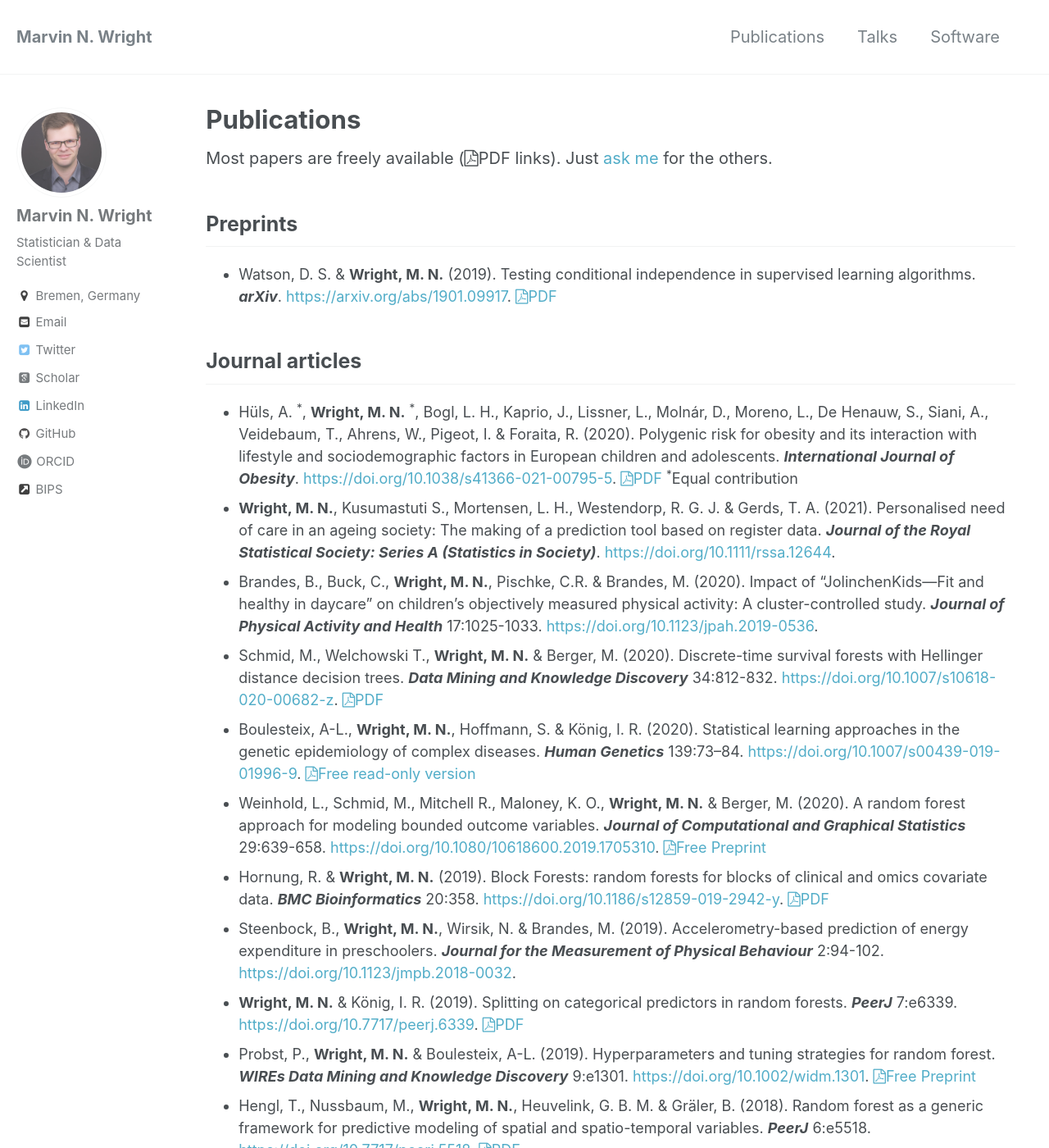
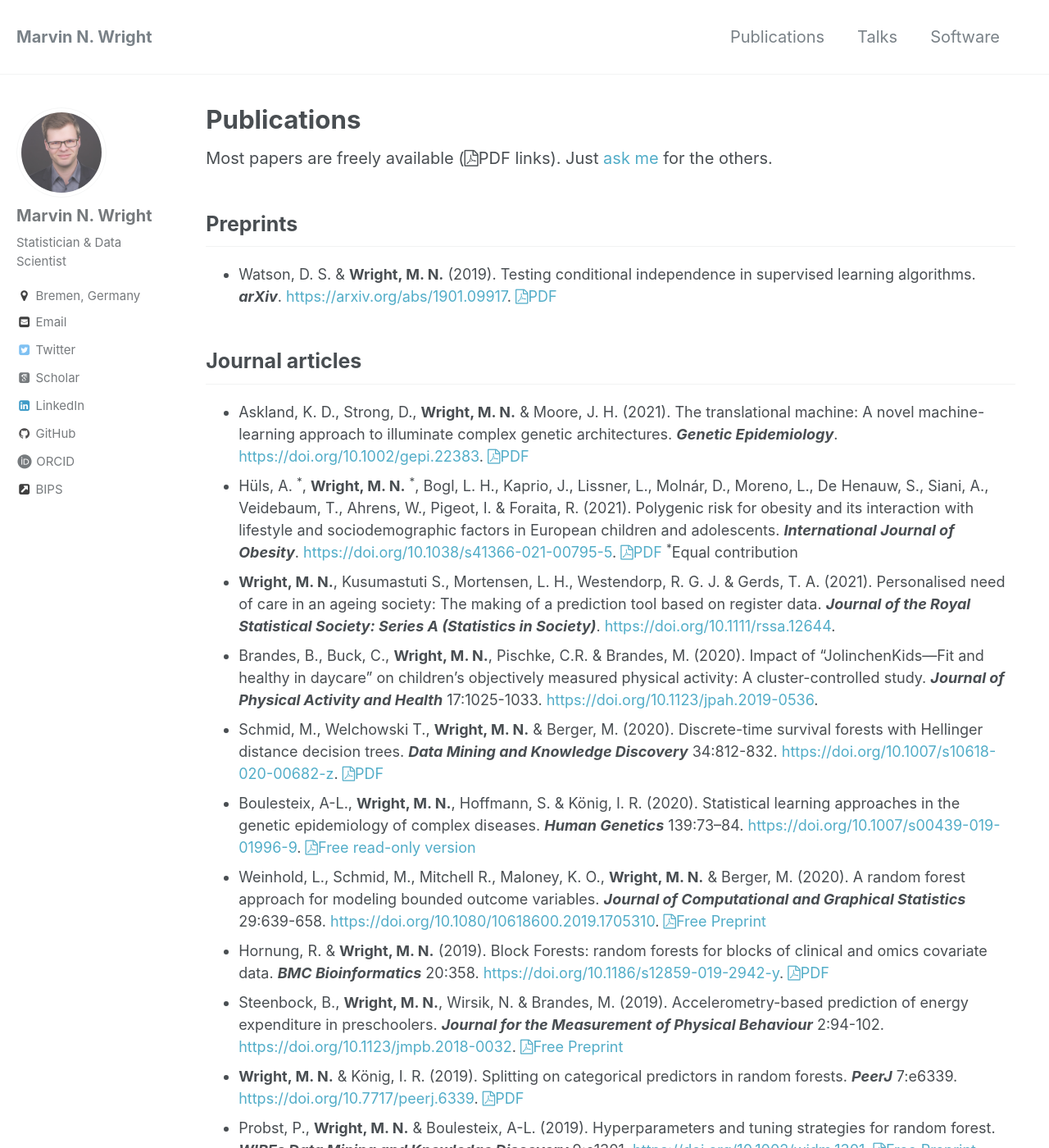
Before and after one commit to mnwright/mnwright.github.io, a Jekyll site: the page built from _pages/publications.md, in a window 1280 px wide and 1400 px high. Shown: the whole window at 82% size. Built offline with Jekyll 4.4.1, drawn with Linux system fonts in a browser that asks for light colours; some web fonts are replaced.

Commit message:
update publications and talks

```diff
--- a/_pages/publications.md
+++ b/_pages/publications.md
@@ -9,14 +9,15 @@ Most papers are freely available (<i class="fa fa-file-pdf-o"></i>PDF links). Ju
 * {:.pub} Watson, D. S. & **Wright, M. N.** (2019). Testing conditional independence in supervised learning algorithms. ***arXiv***. <https://arxiv.org/abs/1901.09917>. <a href="https://arxiv.org/pdf/1901.09917"><i class="fa fa-file-pdf-o"></i>PDF</a>
 
 ## Journal articles
-* {:.pub} Hüls, A. <sup>\*</sup>, **Wright, M. N.** <sup>\*</sup>, Bogl, L. H., Kaprio, J., Lissner, L., Molnár, D., Moreno, L., De Henauw, S., Siani, A., Veidebaum, T., Ahrens, W., Pigeot, I. & Foraita, R. (2020). Polygenic risk for obesity and its interaction with lifestyle and sociodemographic factors in European children and adolescents. ***International Journal of Obesity***. <https://doi.org/10.1038/s41366-021-00795-5>. <a href="https://www.nature.com/articles/s41366-021-00795-5.pdf"><i class="fa fa-file-pdf-o"></i>PDF</a> <sup>\*</sup>Equal contribution
+* {:.pub} Askland, K. D., Strong, D., **Wright, M. N.** & Moore, J. H. (2021).  The translational machine: A novel machine-learning approach to illuminate complex genetic architectures. ***Genetic Epidemiology***. <https://doi.org/10.1002/gepi.22383>. <a href="https://onlinelibrary.wiley.com/doi/epdf/10.1002/gepi.22383"><i class="fa fa-file-pdf-o"></i>PDF</a>
+* {:.pub} Hüls, A. <sup>\*</sup>, **Wright, M. N.** <sup>\*</sup>, Bogl, L. H., Kaprio, J., Lissner, L., Molnár, D., Moreno, L., De Henauw, S., Siani, A., Veidebaum, T., Ahrens, W., Pigeot, I. & Foraita, R. (2021). Polygenic risk for obesity and its interaction with lifestyle and sociodemographic factors in European children and adolescents. ***International Journal of Obesity***. <https://doi.org/10.1038/s41366-021-00795-5>. <a href="https://www.nature.com/articles/s41366-021-00795-5.pdf"><i class="fa fa-file-pdf-o"></i>PDF</a> <sup>\*</sup>Equal contribution
 * {:.pub} **Wright, M. N.**, Kusumastuti S., Mortensen, L. H., Westendorp, R. G. J. & Gerds, T. A. (2021). Personalised need of care in an ageing society: The making of a prediction tool based on register data. ***Journal of the Royal Statistical Society: Series A (Statistics in Society)***. <https://doi.org/10.1111/rssa.12644>.
 * {:.pub} Brandes, B., Buck, C., **Wright, M. N.**, Pischke, C.R. & Brandes, M. (2020).  Impact of “JolinchenKids—Fit and healthy in daycare” on children’s objectively measured physical activity: A cluster-controlled study. ***Journal of Physical Activity and Health*** 17:1025-1033. <https://doi.org/10.1123/jpah.2019-0536>.
 * {:.pub} Schmid, M., Welchowski T., **Wright, M. N.** & Berger, M. (2020). Discrete-time survival forests with Hellinger distance decision trees. ***Data Mining and Knowledge Discovery*** 34:812-832. <https://doi.org/10.1007/s10618-020-00682-z>. <a href="https://link.springer.com/content/pdf/10.1007/s10618-020-00682-z.pdf"><i class="fa fa-file-pdf-o"></i>PDF</a>
 * {:.pub} Boulesteix, A-L., **Wright, M. N.**, Hoffmann, S. & König, I. R. (2020). Statistical learning approaches in the genetic epidemiology of complex diseases. ***Human Genetics*** 139:73–84. <https://doi.org/10.1007/s00439-019-01996-9>. <a href="https://rdcu.be/bzZsZ"><i class="fa fa-file-pdf-o"></i>Free read-only version</a>
 * {:.pub} Weinhold, L., Schmid, M., Mitchell R., Maloney, K. O., **Wright, M. N.** & Berger, M. (2020). A random forest approach for modeling bounded outcome variables. ***Journal of Computational and Graphical Statistics*** 29:639-658. <https://doi.org/10.1080/10618600.2019.1705310>. <a href="https://arxiv.org/pdf/1901.06211"><i class="fa fa-file-pdf-o"></i>Free Preprint</a>
 * {:.pub} Hornung, R. & **Wright, M. N.** (2019). Block Forests: random forests for blocks of clinical and omics covariate data. ***BMC Bioinformatics*** 20:358. <https://doi.org/10.1186/s12859-019-2942-y>. <a href="https://bmcbioinformatics.biomedcentral.com/track/pdf/10.1186/s12859-019-2942-y"><i class="fa fa-file-pdf-o"></i>PDF</a>
-* {:.pub} Steenbock, B., **Wright, M. N.**, Wirsik, N. & Brandes, M. (2019). Accelerometry-based prediction of energy expenditure in preschoolers. ***Journal for the Measurement of Physical Behaviour*** 2:94-102. <https://doi.org/10.1123/jmpb.2018-0032>.
+* {:.pub} Steenbock, B., **Wright, M. N.**, Wirsik, N. & Brandes, M. (2019). Accelerometry-based prediction of energy expenditure in preschoolers. ***Journal for the Measurement of Physical Behaviour*** 2:94-102. <https://doi.org/10.1123/jmpb.2018-0032>. <a href="https://repository.publisso.de/resource/frl:6426620/data"><i class="fa fa-file-pdf-o"></i>Free Preprint</a>
 * {:.pub} **Wright, M. N.** & König, I. R. (2019). Splitting on categorical predictors in random forests. ***PeerJ*** 7:e6339. <https://doi.org/10.7717/peerj.6339>. <a href="https://peerj.com/articles/6339.pdf"><i class="fa fa-file-pdf-o"></i>PDF</a>
 * {:.pub} Probst, P., **Wright, M. N.** & Boulesteix, A-L. (2019). Hyperparameters and tuning strategies for random forest. ***WIREs Data Mining and Knowledge Discovery*** 9:e1301. <https://doi.org/10.1002/widm.1301>. <a href="https://arxiv.org/pdf/1804.03515"><i class="fa fa-file-pdf-o"></i>Free Preprint</a>
 * {:.pub} Hengl, T., Nussbaum, M., **Wright, M. N.**, Heuvelink, G. B. M. & Gräler, B. (2018). Random forest as a generic framework for predictive modeling of spatial and spatio-temporal variables. ***PeerJ*** 6:e5518. <https://doi.org/10.7717/peerj.5518>. <a href="https://peerj.com/articles/5518.pdf"><i class="fa fa-file-pdf-o"></i>PDF</a>
```
Also changed, not shown: _pages/talks.md (+1 -0 lines).
